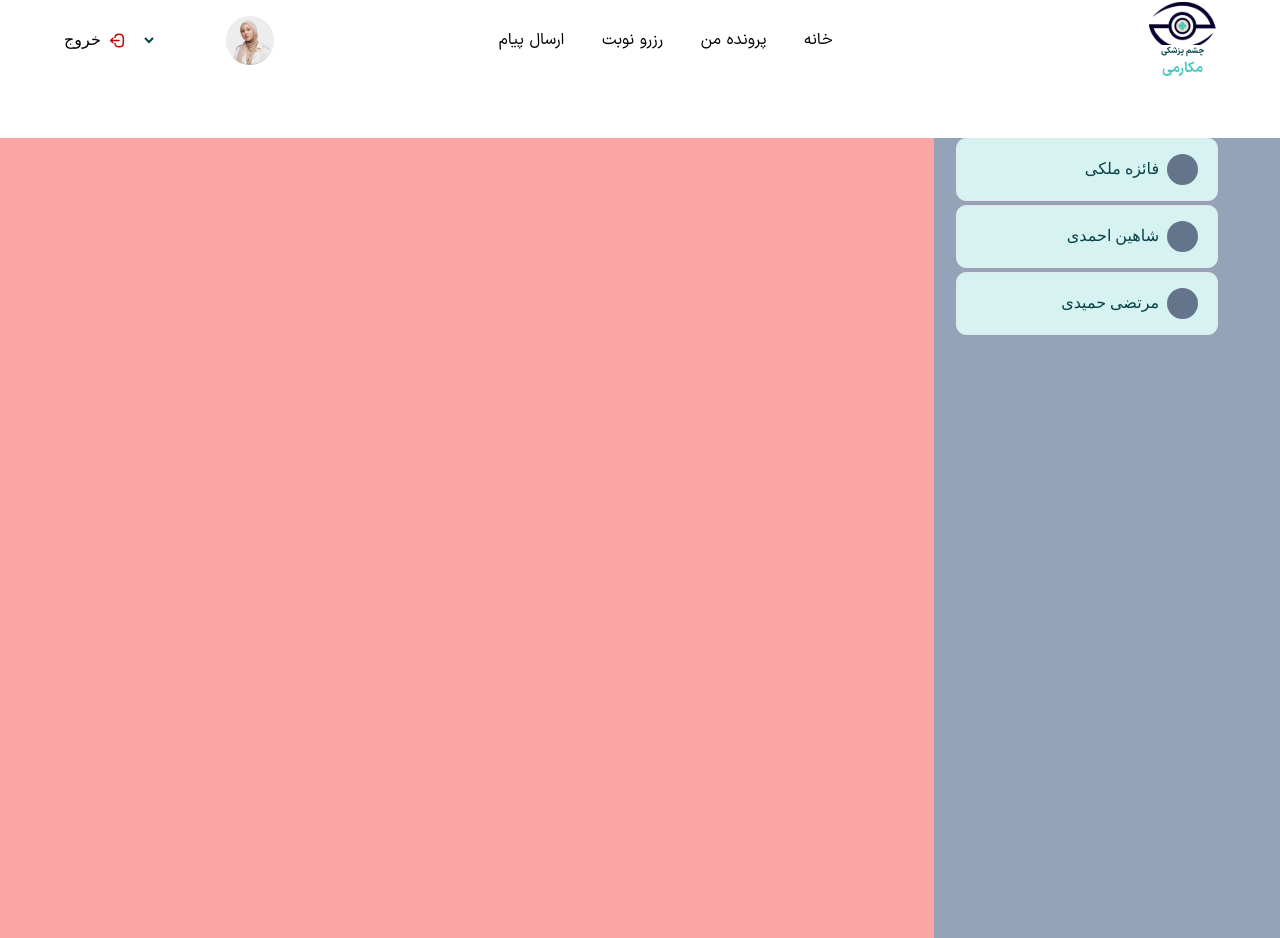
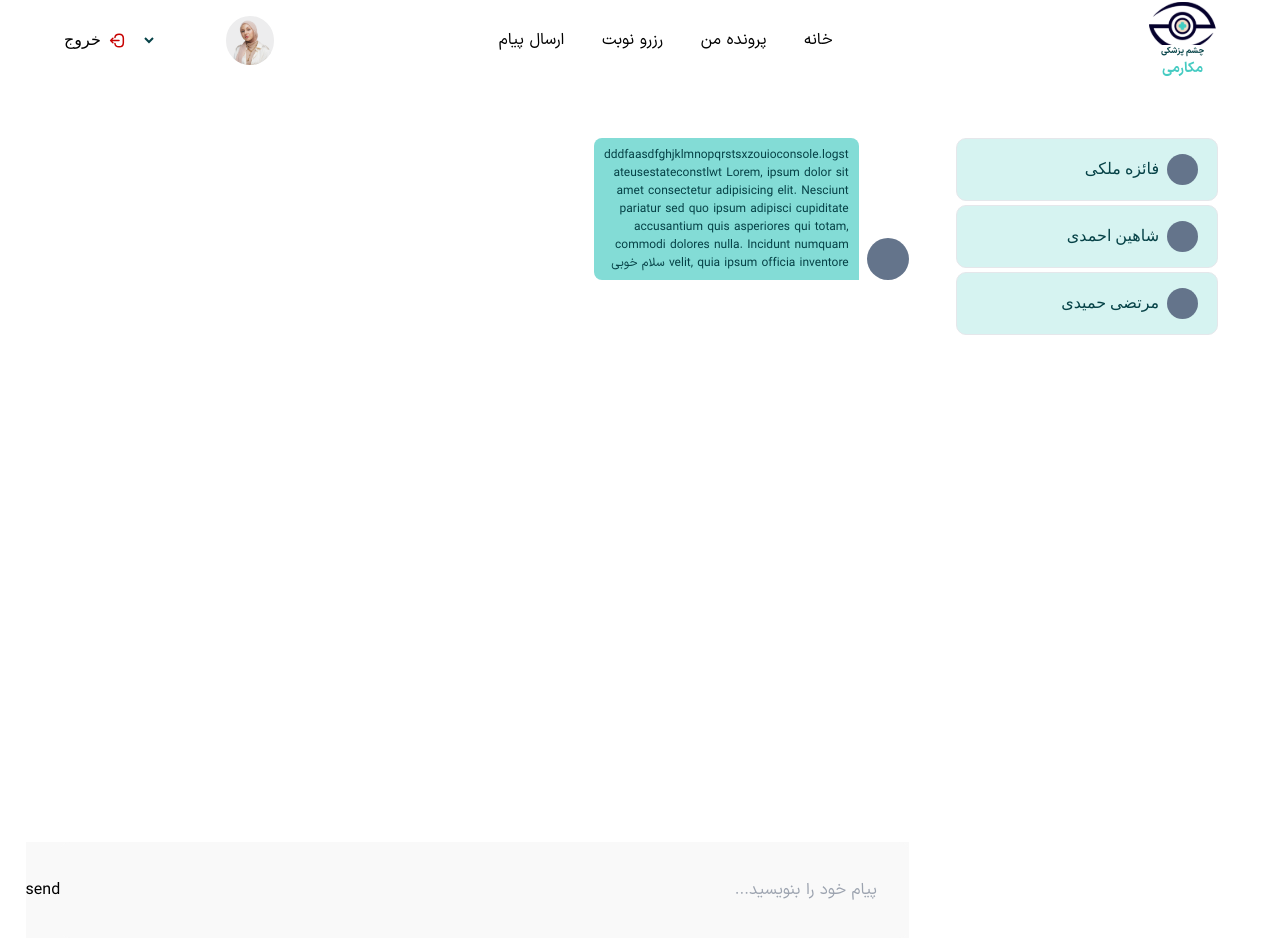
Before and after one commit to mrezafasihi/Dr.Makaremi, a Next.js app: page /User/chat in a window 1280 px wide. Shown: the part 30-968 px from the top of the page. Built offline with nearby package versions, Linux system fonts and the light colour scheme; a web font is replaced by a local one; what tw-elements would draw is missing.

Commit message:
done until paying whithout handling of pattern day paginate date

```diff
--- /dev/null
+++ b/components/User/ChatItem.tsx
@@ -0,0 +1,13 @@
+import React from "react";
+import CustomImage from "./CustomImage";
+
+function ChatItem() {
+  return (
+    <div className="flex items-end mb-[10px]  ">
+      <CustomImage styleContainer={"w-[42px] h-[42px] "}/>
+      <div className=" mr-[8px] bg-[#83DCD6] rounded-[8px_8px_0_8px] min-w-[214px] max-w-[30%] px-[10px] py-[8px] h-fit text-[#064247] text-[12px] min-h-[42px] break-words ">dddfaasdfghjklmnopqrstsxzouioconsole.logstateusestateconstlwt Lorem, ipsum dolor sit amet consectetur adipisicing elit. Nesciunt pariatur sed quo ipsum adipisci cupiditate accusantium quis asperiores qui totam, commodi dolores nulla. Incidunt numquam velit, quia ipsum officia inventore سلام خوبی</div>
+    </div>
+  );
+}
+
+export default ChatItem;
--- a/components/User/ChatList.tsx
+++ b/components/User/ChatList.tsx
@@ -8,14 +8,15 @@ function ChatList() {
     { name: "مرتضی حمیدی", image: "", id: "3" },
   ];
   return (
-    <div className="bg-slate-400 w-[27.01%] h-screen">
+    <div  className=" w-[27.01%] h-screen">
       {person.map((item) => {
         return (
           <div
+
             key={item.id}
             className="flex mr-[17.99%] w-[75.83%] h-[63px] border bg-[#D6F3F1] mb-[4px] items-center rounded-[10px] pr-[5.42%]"
           >
-            <CustomImage />
+            <CustomImage styleContainer={'w-[31px] h-[31px]'} />
             <p className="mr-[8px] font-iranSansLight text-[#064247]">{item.name}</p>
           </div>
         );
--- a/components/User/ChatMesssage.tsx
+++ b/components/User/ChatMesssage.tsx
@@ -1,9 +1,23 @@
-import React from 'react'
+import React from "react";
+import ChatItem from "./ChatItem";
+import CustomImage from "./CustomImage";
 
 function ChatMesssage() {
   return (
-    <div className='bg-red-300 h-screen w-[73%]'></div>
-  )
+    <div className=" h-screen w-[73%] flex flex-col justify-between px-[2%] ">
+      <div style={{ direction: "ltr" }} className="overflow-y-auto  ">
+        <ChatItem />
+      </div>
+      <div className="w-full h-[96px] flex bg-[#F9F9F9]">
+        <input
+          type="text"
+          placeholder="پیام خود را بنویسید..."
+          className="w-full bg-[#F9F9F9] h-full rounded-[10px] placeholder:px-[32px]"
+        />
+        <button>send</button>
+      </div>
+    </div>
+  );
 }
 
-export default ChatMesssage
+export default ChatMesssage;
--- a/components/User/CustomImage.tsx
+++ b/components/User/CustomImage.tsx
@@ -1,9 +1,9 @@
 import React from 'react'
 
-function CustomImage({image}:any) {
+function CustomImage({image,styleContainer}:any) {
   return (
-    <div className='w-[31px] h-[31px] rounded-full bg-slate-500'>
-        <img src={image} alt="" />
+    <div className={`${styleContainer} rounded-full bg-slate-500 object-cover`}>
+        <img src={image} alt=""  />
     </div>
   )
 }
--- a/components/admin/PatientInfo.tsx
+++ b/components/admin/PatientInfo.tsx
@@ -70,7 +70,8 @@ function PatientInfo() {
       </div>
       <div className="flex flex-col items-center">
         <p className="text-[#064247] font-bold text-[24px] mt-[-10%] mb-[10%]">
-          {patient.first_name}{patient.last_name}
+          {patient.first_name}
+          {patient.last_name}
         </p>
         <p className="text-[#757575] font-light ">
           شماره پرونده : <span>{patient.id}</span>
--- a/next.config.js
+++ b/next.config.js
@@ -5,5 +5,5 @@ const nextConfig = {
 
 module.exports = {
   nextConfig,
-  extends: ["plugin:@tanstack/eslint-plugin-query/recommended"],
+  // extends: ["plugin:@tanstack/eslint-plugin-query/recommended"],
 };
--- a/pages/User/reservation/time.tsx
+++ b/pages/User/reservation/time.tsx
@@ -7,6 +7,7 @@ import apiRequests from "@/Axios/config";
 import moment from "jalali-moment";
 import { useRouter } from "next/router";
 import toast, { Toaster } from "react-hot-toast";
+import { all } from "axios";
 function time() {
   const route = useRouter();
   const [reserveId, setReserveId] = useState<any>();
@@ -100,17 +101,24 @@ function time() {
   // };
   const handleDate = (selectedDay: any) => {
     setSelectedDay(selectedDay);
+    const changeToMiladi = `${selectedDay.year}-${selectedDay.month}-${selectedDay.day}`;
+    console.log(
+      moment
+        .from(changeToMiladi, "fa", "YYYY/MM/DD")
+        .locale("en")
+        .format("YYYY-MM-DD")
+    );
 
-    const test = `${selectedDay.year}-${selectedDay.month}-${selectedDay.day}`;
-    console.log(
-      moment.from(test, "fa", "YYYY/MM/DD").locale("en").format("YYYY-MM-DD")
-    );
     const date = allDate?.filter((item: any) => {
       return (
         item.day.date ==
-        moment.from(test, "fa", "YYYY/MM/DD").locale("en").format("YYYY-MM-DD")
+        moment
+          .from(changeToMiladi, "fa", "YYYY/MM/DD")
+          .locale("en")
+          .format("YYYY-MM-DD")
       );
     });
+    console.log(date);
     setTimes(date);
   };
 
@@ -479,7 +487,7 @@ function time() {
           <Calendar
             value={selectedDay}
             onChange={handleDate}
-            minimumDate={utils("fa").getToday()}
+            // minimumDate={utils("fa").getToday()}
             shouldHighlightWeekends
             locale="fa"
             // disabledDays={disabledDays}
@@ -494,9 +502,12 @@ function time() {
           <p className="text-[#064247] text-[14px] font-light">انتخاب ساعت</p>
           <div className="flex justify-between items-center flex-wrap h-[118.462px] overflow-auto w-[262.561px]  ">
             {times?.map((item: any) => {
+              console.log(item.status);
               return (
                 <div
-                  className="flex w-[78.68px] justify-center items-center h-[50px] text-[14px] font-light bg-[#D6F3F1] border-[1.4px] border-[#D6F3F1] my-[2%] rounded-[15.07px] mx-[1%] cursor-pointer hover:shadow-[5px_5px_0px_0px_rgba(186,227,223)]"
+                  className={`
+                  ${item.status ? "bg-[#D6F3F1]" : "bg-white"}
+                  flex w-[78.68px] justify-center items-center h-[50px] text-[14px] font-light  border-[1.4px] border-[#D6F3F1] my-[2%] rounded-[15.07px] mx-[1%] cursor-pointer hover:shadow-[5px_5px_0px_0px_rgba(186,227,223)]`}
                   onClick={() => setReserveId(item.id)}
                   key={item.id}
                 >
--- a/pages/admin/changeInfo/article/addarticle.tsx
+++ b/pages/admin/changeInfo/article/addarticle.tsx
@@ -77,13 +77,7 @@ function addarticle() {
             <input
               type="file"
               className="h-24 absolute opacity-0"
-<<<<<<< HEAD:pages/admin/changeInfo/article/addarticle.tsx
-              // {...register("image")}
-              onChange={(e: any) => setFile(e.target.files[0])}
-=======
-
               onChange={(e:any)=>setFile(e.target.files[0])}
->>>>>>> 417d36851f7326d022ccec187ca2404278a92847:pages/admin/changeInfo/addarticle.tsx
             />
             {file ? (
               <img
```
Also changed, not shown: components/User/NavbarConfirm.tsx (+14 -4 lines).
